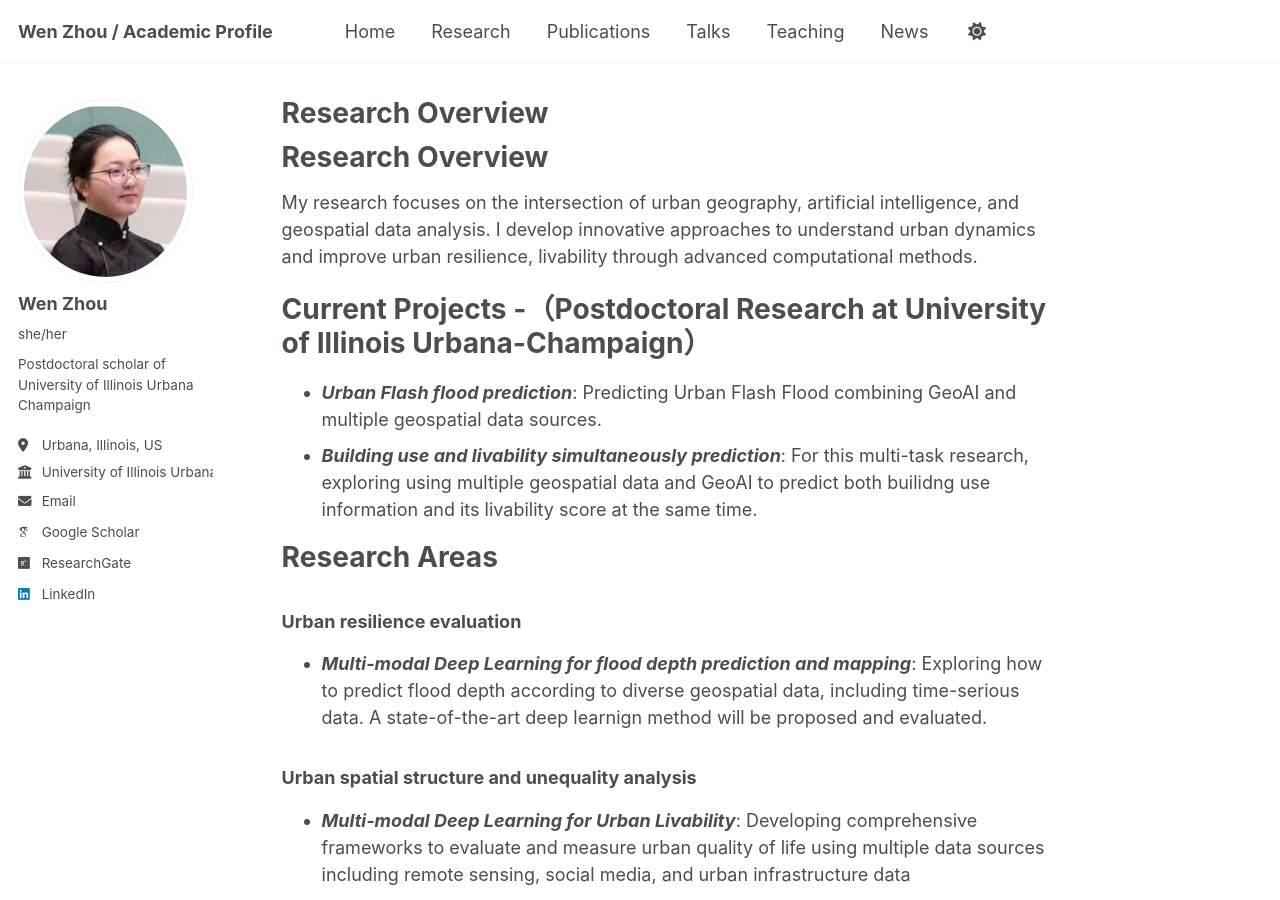
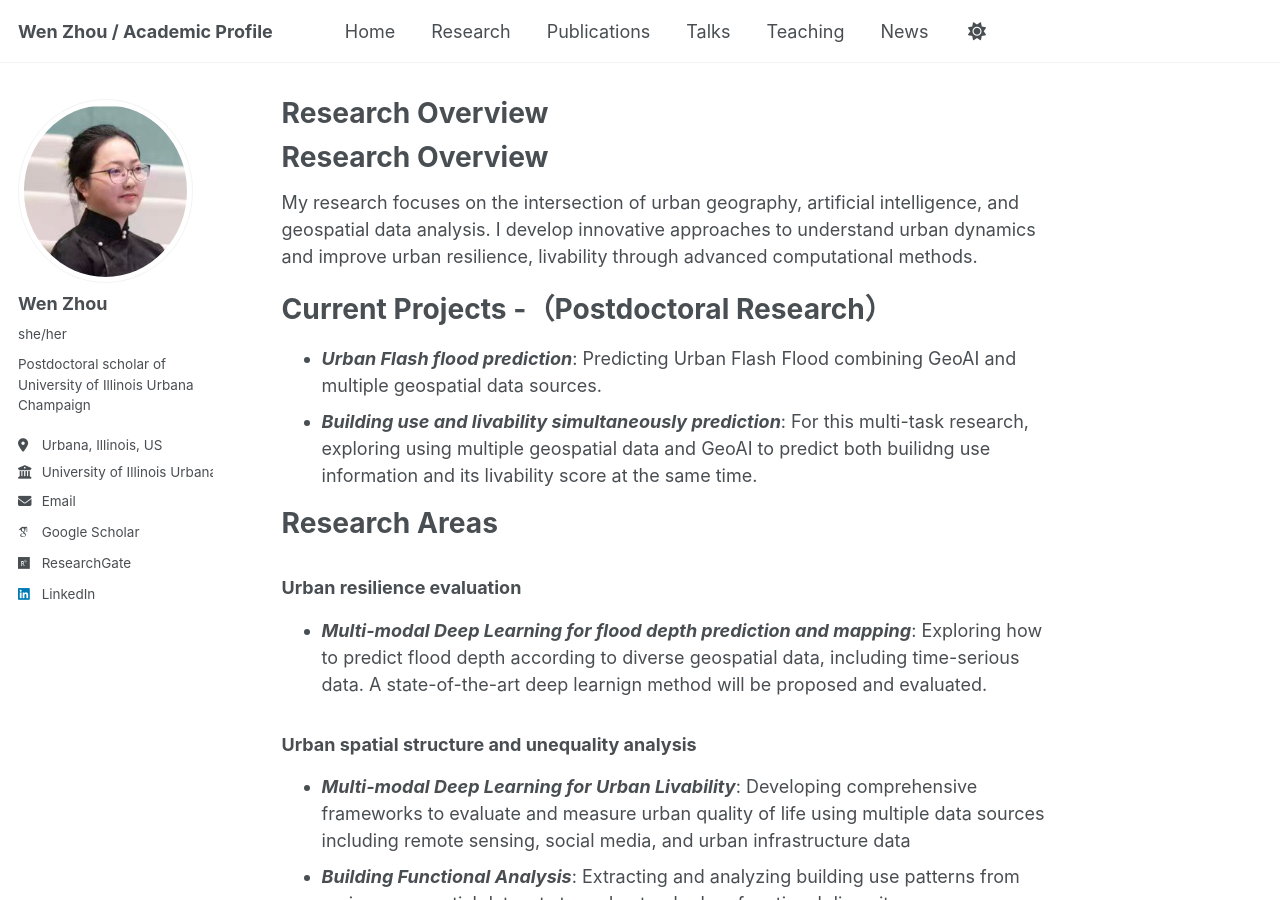
Before and after one commit to VienJou/vienjou.github.io, a Jekyll site: the page built from _pages/research.md, in a window 1280 px wide and 900 px high. Built offline with Jekyll 4.4.1, drawn with Linux system fonts in a browser that asks for light colours; some web fonts are replaced; a script that is not in the unit is left out; our own code applies the rules of GitHub Pages for plain Markdown files.

Commit message:
Update research.md

```diff
--- a/_pages/research.md
+++ b/_pages/research.md
@@ -7,7 +7,7 @@ author_profile: true
 
 My research focuses on the intersection of urban geography, artificial intelligence, and geospatial data analysis. I develop innovative approaches to understand urban dynamics and improve urban resilience, livability through advanced computational methods.
 
-# Current Projects -（Postdoctoral Research at University of Illinois Urbana-Champaign）
+# Current Projects -（Postdoctoral Research）
 
 - ***Urban Flash flood prediction***: Predicting Urban Flash Flood combining GeoAI and multiple geospatial data sources.
 - ***Building use and livability simultaneously prediction***: For this multi-task research, exploring using multiple geospatial data and GeoAI to predict both builidng use information and its livability score at the same time.
```
